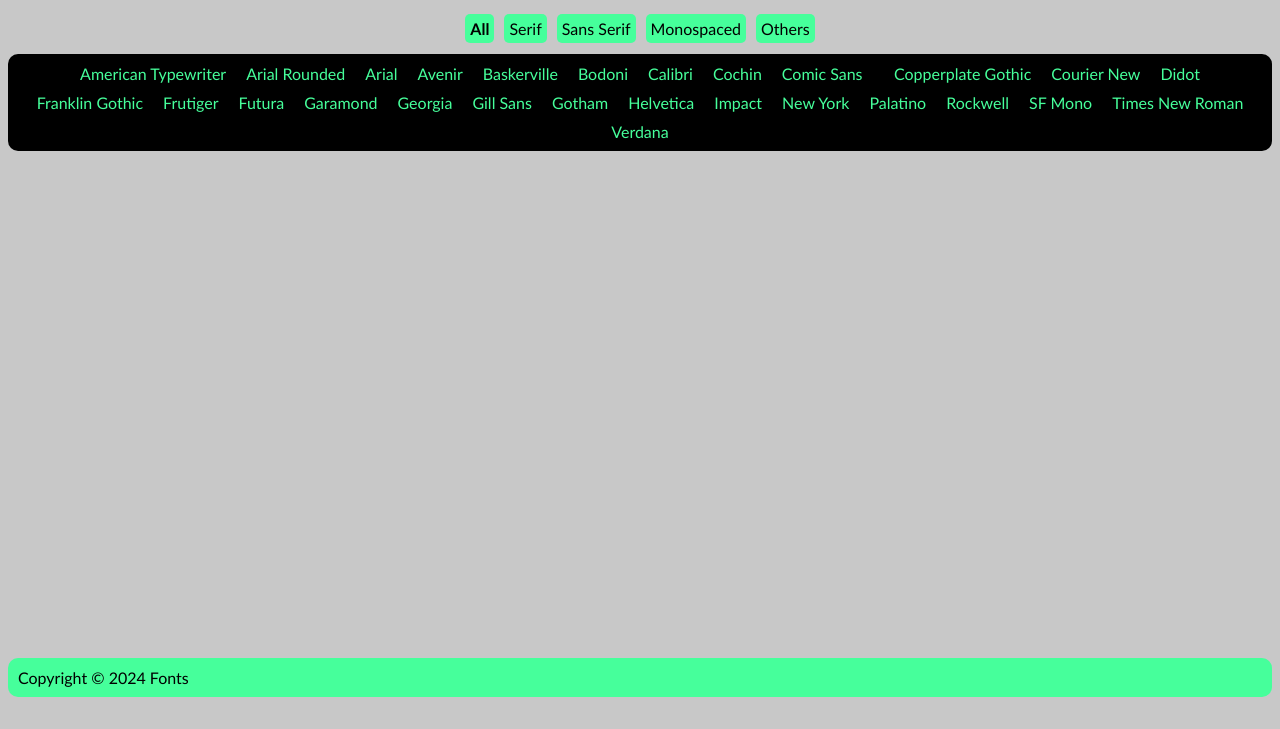
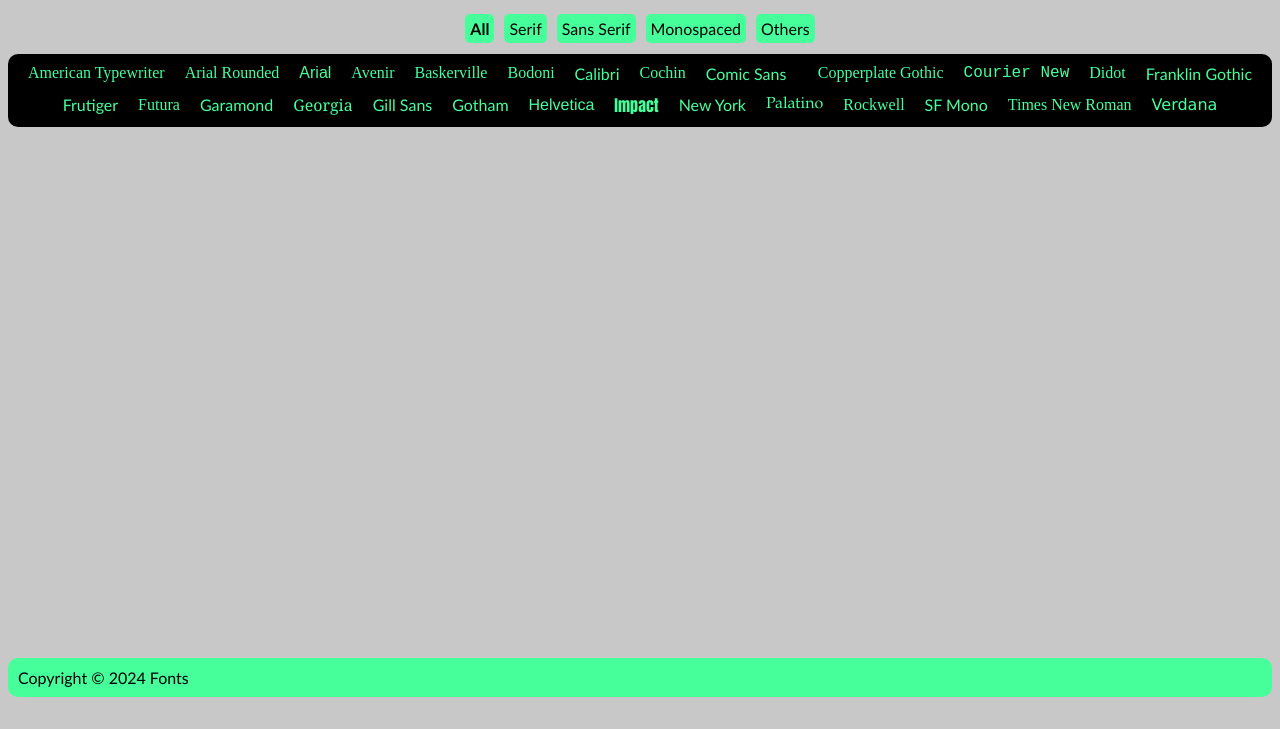
Before and after one commit to oleh-yaroshenko/fonts, a plain HTML site: page index.html in a window 1280 px wide. Shown: the part 71-800 px from the top of the page. Drawn offline with Linux system fonts and the light colour scheme.

Commit message:
Update file

```diff
--- a/index.html
+++ b/index.html
@@ -20,33 +20,33 @@
             <li><a href="others.html">Others</a></li>
         </ul>
         <div class="wrapper">
-            <a href="images/american_typewriter.png">American Typewriter</a>
-            <a href="images/arial_rounded.png">Arial Rounded</a>
-            <a href="images/arial.png">Arial</a>
-            <a href="images/avenir.png">Avenir</a>
-            <a href="images/baskerville.png">Baskerville</a>
-            <a href="images/bodoni.png">Bodoni</a>
-            <a href="images/calibri.png">Calibri</a>
-            <a href="images/cochin.png">Cochin</a>
-            <a href="images/comic_sans.png">Comic Sans</a>fr
-            <a href="images/copperplate.png">Copperplate Gothic</a>
-            <a href="images/courier.png">Courier New</a>
-            <a href="images/didot.png">Didot</a>
-            <a href="images/franklin_gothic.png">Franklin Gothic</a>
-            <a href="images/frutiger.png">Frutiger</a>
-            <a href="images/futura.png">Futura</a>
-            <a href="images/garamond.png">Garamond</a>
-            <a href="images/georgia.png">Georgia</a>
-            <a href="images/gill_sans.png">Gill Sans</a>
-            <a href="images/gotham.png">Gotham</a>
-            <a href="images/helvetica.png">Helvetica</a>
-            <a href="images/impact.png">Impact</a>
-            <a href="images/new_york.png">New York</a>
-            <a href="images/palatino.png">Palatino</a>
-            <a href="images/rockwell.png">Rockwell</a>
-            <a href="images/sf_mono.png">SF Mono</a>
-            <a href="images/times.png">Times New Roman</a>
-            <a href="images/verdana.png">Verdana</a>
+            <a href="images/american_typewriter.png" class="american_typewriter">American Typewriter</a>
+            <a href="images/arial_rounded.png" class="arial_rounded">Arial Rounded</a>
+            <a href="images/arial.png" class="arial">Arial</a>
+            <a href="images/avenir.png" class="avenir">Avenir</a>
+            <a href="images/baskerville.png" class="baskerville">Baskerville</a>
+            <a href="images/bodoni.png" class="bodoni">Bodoni</a>
+            <a href="images/calibri.png" class="calibri">Calibri</a>
+            <a href="images/cochin.png" class="cochin">Cochin</a>
+            <a href="images/comic_sans.png" class="comic_sans">Comic Sans</a>fr
+            <a href="images/copperplate.png" class="copperplate">Copperplate Gothic</a>
+            <a href="images/courier.png" class="courier">Courier New</a>
+            <a href="images/didot.png" class="didot">Didot</a>
+            <a href="images/franklin_gothic.png" class="franklin_gothic">Franklin Gothic</a>
+            <a href="images/frutiger.png" class="frutiger">Frutiger</a>
+            <a href="images/futura.png" class="futura">Futura</a>
+            <a href="images/garamond.png" class="garamond">Garamond</a>
+            <a href="images/georgia.png" class="georgia">Georgia</a>
+            <a href="images/gill_sans.png" class="gill_sans">Gill Sans</a>
+            <a href="images/gotham.png" class="gotham">Gotham</a>
+            <a href="images/helvetica.png" class="helvetica">Helvetica</a>
+            <a href="images/impact.png" class="impact">Impact</a>
+            <a href="images/new_york.png" class="new_york">New York</a>
+            <a href="images/palatino.png" class="palatino">Palatino</a>
+            <a href="images/rockwell.png" class="rockwell">Rockwell</a>
+            <a href="images/sf_mono.png" class="sf_mono">SF Mono</a>
+            <a href="images/times.png" class="times">Times New Roman</a>
+            <a href="images/verdana.png" class="verdana">Verdana</a>
         </div>
     </main>
     <footer>
--- a/style.css
+++ b/style.css
@@ -66,3 +66,111 @@ ul li a:hover {
 .selected a {
     font-weight: bold;
 }
+
+.american_typewriter {
+    font-family: "American Typewriter";
+}
+
+.arial_rounded {
+    font-family: "Arial Rounded MT Bold";
+}
+
+.arial {
+    font-family: "Arial";
+}
+
+.avenir {
+    font-family: "Avenir";
+}
+
+.baskerville {
+    font-family: "Baskerville";
+}
+
+.bodoni {
+    font-family: "Bodoni";
+}
+
+.calibri {
+    /* not found 1 */
+}
+
+.cochin {
+    font-family: "Cochin";
+}
+
+.comic_sans {
+    /* not found 2 */
+}
+
+.copperplate {
+    font-family: "Copperplate";
+}
+
+.courier {
+    font-family: "Courier New";
+}
+
+.didot {
+    font-family: "Didot";
+}
+
+.franklin_gothic {
+    /* not found 3 */
+}
+
+.frutiger {
+    /* not found 4 */
+}
+
+.futura {
+    font-family: "Futura";
+}
+
+.garamond {
+    /* not found 5 */
+}
+
+.georgia {
+    font-family: "Georgia";
+}
+
+.gill_sans {
+    font-family: "Gill Sans";
+}
+
+.gotham {
+    /* not found 6 */
+}
+
+.helvetica {
+    font-family: "Helvetica";
+}
+
+.impact {
+    font-family: "Impact";
+}
+
+.new_york {
+    /* not found 7 */
+}
+
+.palatino {
+    font-family: "Palatino";
+}
+
+.rockwell {
+    font-family: "Rockwell";
+}
+
+.sf_mono {
+    /* not found 8 */
+}
+
+.times {
+    font-family: "Times New Roman";
+}
+
+.verdana {
+    font-family: "Verdana";
+}
```
Also changed, not shown: mono.html (+2 -2 lines), others.html (+3 -3 lines), sans.html (+13 -13 lines), serif.html (+9 -10 lines).
